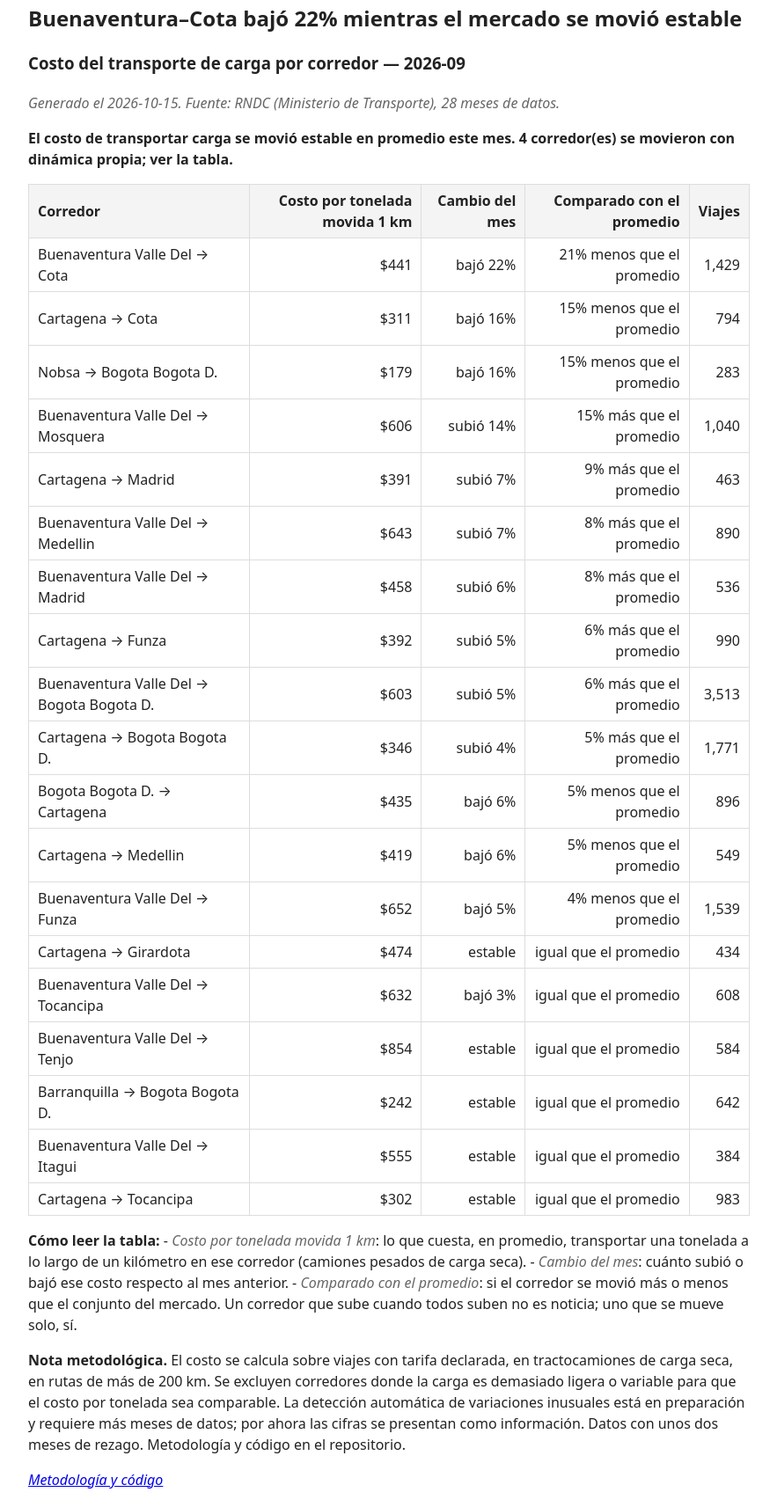
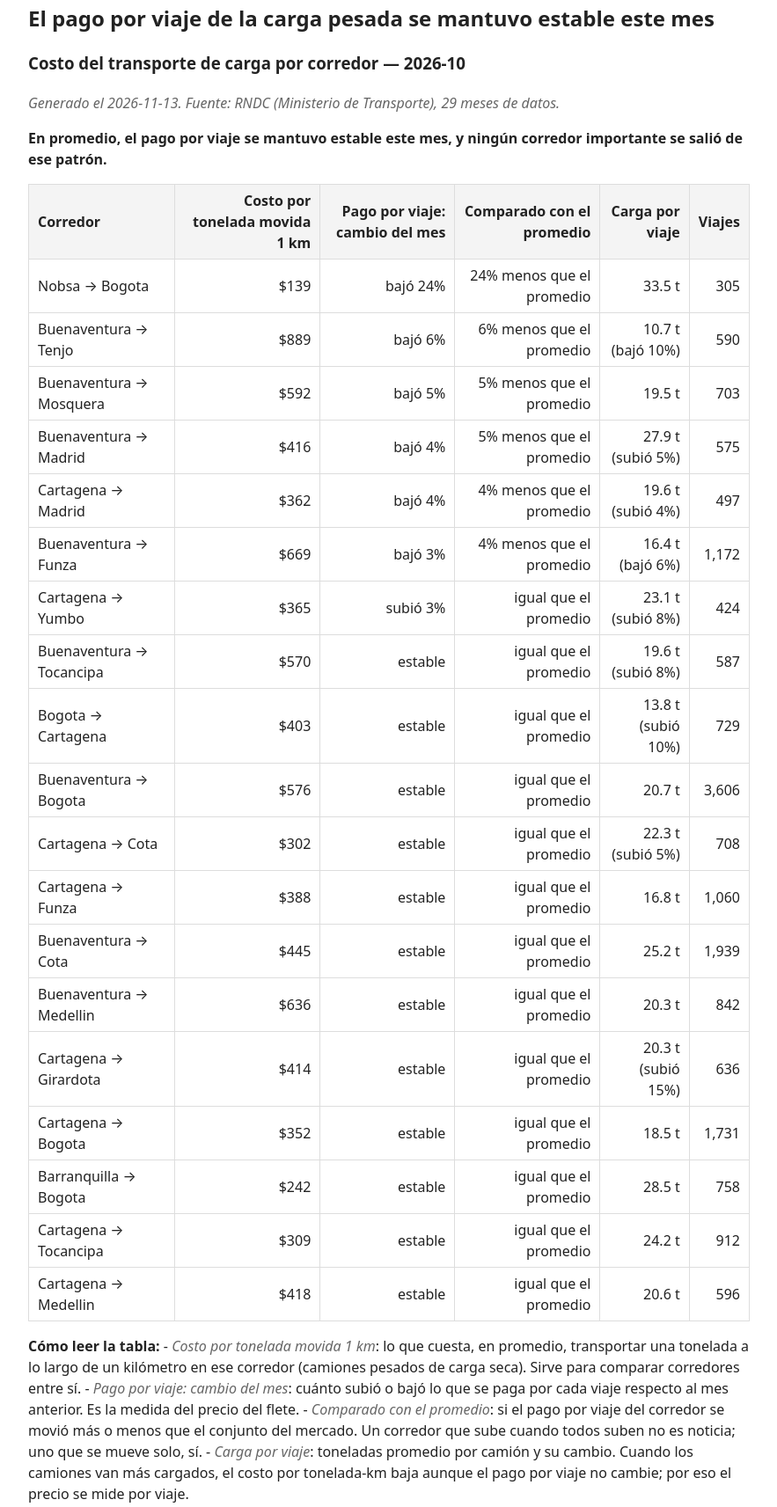
Before and after one commit to carlos-osorio/monitor-fletes, a plain HTML site: page index.html in a window 1280 px wide. Shown: the part 29-1742 px from the top of the page at 88% size, without its empty margins (198-1081 px from the left). Drawn offline with Linux system fonts and the light colour scheme.

Commit message:
Boletines agosto y octubre 2026 (pago por viaje)

```diff
--- a/index.html
+++ b/index.html
@@ -16,161 +16,182 @@
 </style>
 </head>
 <body>
-<h1>Buenaventura–Cota bajó 22% mientras el mercado se movió estable</h1>
-<h3>Costo del transporte de carga por corredor — 2026-09</h3>
-<p><em>Generado el 2026-10-15. Fuente: RNDC (Ministerio de Transporte), 28 meses de datos.</em></p>
-<p><strong>El costo de transportar carga se movió estable en promedio este mes. 4 corredor(es) se movieron con dinámica propia; ver la tabla.</strong></p>
+<h1>El pago por viaje de la carga pesada se mantuvo estable este mes</h1>
+<h3>Costo del transporte de carga por corredor — 2026-10</h3>
+<p><em>Generado el 2026-11-13. Fuente: RNDC (Ministerio de Transporte), 29 meses de datos.</em></p>
+<p><strong>En promedio, el pago por viaje se mantuvo estable este mes, y ningún corredor importante se salió de ese patrón.</strong></p>
 <table>
 <thead>
 <tr>
 <th>Corredor</th>
 <th style="text-align: right;">Costo por tonelada movida 1 km</th>
-<th style="text-align: right;">Cambio del mes</th>
+<th style="text-align: right;">Pago por viaje: cambio del mes</th>
 <th style="text-align: right;">Comparado con el promedio</th>
+<th style="text-align: right;">Carga por viaje</th>
 <th style="text-align: right;">Viajes</th>
 </tr>
 </thead>
 <tbody>
 <tr>
-<td>Buenaventura Valle Del → Cota</td>
-<td style="text-align: right;">$441</td>
-<td style="text-align: right;">bajó 22%</td>
-<td style="text-align: right;">21% menos que el promedio</td>
-<td style="text-align: right;">1,429</td>
+<td>Nobsa → Bogota</td>
+<td style="text-align: right;">$139</td>
+<td style="text-align: right;">bajó 24%</td>
+<td style="text-align: right;">24% menos que el promedio</td>
+<td style="text-align: right;">33.5 t</td>
+<td style="text-align: right;">305</td>
+</tr>
+<tr>
+<td>Buenaventura → Tenjo</td>
+<td style="text-align: right;">$889</td>
+<td style="text-align: right;">bajó 6%</td>
+<td style="text-align: right;">6% menos que el promedio</td>
+<td style="text-align: right;">10.7 t (bajó 10%)</td>
+<td style="text-align: right;">590</td>
+</tr>
+<tr>
+<td>Buenaventura → Mosquera</td>
+<td style="text-align: right;">$592</td>
+<td style="text-align: right;">bajó 5%</td>
+<td style="text-align: right;">5% menos que el promedio</td>
+<td style="text-align: right;">19.5 t</td>
+<td style="text-align: right;">703</td>
+</tr>
+<tr>
+<td>Buenaventura → Madrid</td>
+<td style="text-align: right;">$416</td>
+<td style="text-align: right;">bajó 4%</td>
+<td style="text-align: right;">5% menos que el promedio</td>
+<td style="text-align: right;">27.9 t (subió 5%)</td>
+<td style="text-align: right;">575</td>
+</tr>
+<tr>
+<td>Cartagena → Madrid</td>
+<td style="text-align: right;">$362</td>
+<td style="text-align: right;">bajó 4%</td>
+<td style="text-align: right;">4% menos que el promedio</td>
+<td style="text-align: right;">19.6 t (subió 4%)</td>
+<td style="text-align: right;">497</td>
+</tr>
+<tr>
+<td>Buenaventura → Funza</td>
+<td style="text-align: right;">$669</td>
+<td style="text-align: right;">bajó 3%</td>
+<td style="text-align: right;">4% menos que el promedio</td>
+<td style="text-align: right;">16.4 t (bajó 6%)</td>
+<td style="text-align: right;">1,172</td>
+</tr>
+<tr>
+<td>Cartagena → Yumbo</td>
+<td style="text-align: right;">$365</td>
+<td style="text-align: right;">subió 3%</td>
+<td style="text-align: right;">igual que el promedio</td>
+<td style="text-align: right;">23.1 t (subió 8%)</td>
+<td style="text-align: right;">424</td>
+</tr>
+<tr>
+<td>Buenaventura → Tocancipa</td>
+<td style="text-align: right;">$570</td>
+<td style="text-align: right;">estable</td>
+<td style="text-align: right;">igual que el promedio</td>
+<td style="text-align: right;">19.6 t (subió 8%)</td>
+<td style="text-align: right;">587</td>
+</tr>
+<tr>
+<td>Bogota → Cartagena</td>
+<td style="text-align: right;">$403</td>
+<td style="text-align: right;">estable</td>
+<td style="text-align: right;">igual que el promedio</td>
+<td style="text-align: right;">13.8 t (subió 10%)</td>
+<td style="text-align: right;">729</td>
+</tr>
+<tr>
+<td>Buenaventura → Bogota</td>
+<td style="text-align: right;">$576</td>
+<td style="text-align: right;">estable</td>
+<td style="text-align: right;">igual que el promedio</td>
+<td style="text-align: right;">20.7 t</td>
+<td style="text-align: right;">3,606</td>
 </tr>
 <tr>
 <td>Cartagena → Cota</td>
-<td style="text-align: right;">$311</td>
-<td style="text-align: right;">bajó 16%</td>
-<td style="text-align: right;">15% menos que el promedio</td>
-<td style="text-align: right;">794</td>
-</tr>
-<tr>
-<td>Nobsa → Bogota Bogota D.</td>
-<td style="text-align: right;">$179</td>
-<td style="text-align: right;">bajó 16%</td>
-<td style="text-align: right;">15% menos que el promedio</td>
-<td style="text-align: right;">283</td>
-</tr>
-<tr>
-<td>Buenaventura Valle Del → Mosquera</td>
-<td style="text-align: right;">$606</td>
-<td style="text-align: right;">subió 14%</td>
-<td style="text-align: right;">15% más que el promedio</td>
-<td style="text-align: right;">1,040</td>
-</tr>
-<tr>
-<td>Cartagena → Madrid</td>
-<td style="text-align: right;">$391</td>
-<td style="text-align: right;">subió 7%</td>
-<td style="text-align: right;">9% más que el promedio</td>
-<td style="text-align: right;">463</td>
-</tr>
-<tr>
-<td>Buenaventura Valle Del → Medellin</td>
-<td style="text-align: right;">$643</td>
-<td style="text-align: right;">subió 7%</td>
-<td style="text-align: right;">8% más que el promedio</td>
-<td style="text-align: right;">890</td>
-</tr>
-<tr>
-<td>Buenaventura Valle Del → Madrid</td>
-<td style="text-align: right;">$458</td>
-<td style="text-align: right;">subió 6%</td>
-<td style="text-align: right;">8% más que el promedio</td>
-<td style="text-align: right;">536</td>
+<td style="text-align: right;">$302</td>
+<td style="text-align: right;">estable</td>
+<td style="text-align: right;">igual que el promedio</td>
+<td style="text-align: right;">22.3 t (subió 5%)</td>
+<td style="text-align: right;">708</td>
 </tr>
 <tr>
 <td>Cartagena → Funza</td>
-<td style="text-align: right;">$392</td>
-<td style="text-align: right;">subió 5%</td>
-<td style="text-align: right;">6% más que el promedio</td>
-<td style="text-align: right;">990</td>
+<td style="text-align: right;">$388</td>
+<td style="text-align: right;">estable</td>
+<td style="text-align: right;">igual que el promedio</td>
+<td style="text-align: right;">16.8 t</td>
+<td style="text-align: right;">1,060</td>
 </tr>
 <tr>
-<td>Buenaventura Valle Del → Bogota Bogota D.</td>
-<td style="text-align: right;">$603</td>
-<td style="text-align: right;">subió 5%</td>
-<td style="text-align: right;">6% más que el promedio</td>
-<td style="text-align: right;">3,513</td>
+<td>Buenaventura → Cota</td>
+<td style="text-align: right;">$445</td>
+<td style="text-align: right;">estable</td>
+<td style="text-align: right;">igual que el promedio</td>
+<td style="text-align: right;">25.2 t</td>
+<td style="text-align: right;">1,939</td>
 </tr>
 <tr>
-<td>Cartagena → Bogota Bogota D.</td>
-<td style="text-align: right;">$346</td>
-<td style="text-align: right;">subió 4%</td>
-<td style="text-align: right;">5% más que el promedio</td>
-<td style="text-align: right;">1,771</td>
+<td>Buenaventura → Medellin</td>
+<td style="text-align: right;">$636</td>
+<td style="text-align: right;">estable</td>
+<td style="text-align: right;">igual que el promedio</td>
+<td style="text-align: right;">20.3 t</td>
+<td style="text-align: right;">842</td>
 </tr>
 <tr>
-<td>Bogota Bogota D. → Cartagena</td>
-<td style="text-align: right;">$435</td>
-<td style="text-align: right;">bajó 6%</td>
-<td style="text-align: right;">5% menos que el promedio</td>
-<td style="text-align: right;">896</td>
+<td>Cartagena → Girardota</td>
+<td style="text-align: right;">$414</td>
+<td style="text-align: right;">estable</td>
+<td style="text-align: right;">igual que el promedio</td>
+<td style="text-align: right;">20.3 t (subió 15%)</td>
+<td style="text-align: right;">636</td>
+</tr>
+<tr>
+<td>Cartagena → Bogota</td>
+<td style="text-align: right;">$352</td>
+<td style="text-align: right;">estable</td>
+<td style="text-align: right;">igual que el promedio</td>
+<td style="text-align: right;">18.5 t</td>
+<td style="text-align: right;">1,731</td>
+</tr>
+<tr>
+<td>Barranquilla → Bogota</td>
+<td style="text-align: right;">$242</td>
+<td style="text-align: right;">estable</td>
+<td style="text-align: right;">igual que el promedio</td>
+<td style="text-align: right;">28.5 t</td>
+<td style="text-align: right;">758</td>
+</tr>
+<tr>
+<td>Cartagena → Tocancipa</td>
+<td style="text-align: right;">$309</td>
+<td style="text-align: right;">estable</td>
+<td style="text-align: right;">igual que el promedio</td>
+<td style="text-align: right;">24.2 t</td>
+<td style="text-align: right;">912</td>
 </tr>
 <tr>
 <td>Cartagena → Medellin</td>
-<td style="text-align: right;">$419</td>
-<td style="text-align: right;">bajó 6%</td>
-<td style="text-align: right;">5% menos que el promedio</td>
-<td style="text-align: right;">549</td>
-</tr>
-<tr>
-<td>Buenaventura Valle Del → Funza</td>
-<td style="text-align: right;">$652</td>
-<td style="text-align: right;">bajó 5%</td>
-<td style="text-align: right;">4% menos que el promedio</td>
-<td style="text-align: right;">1,539</td>
-</tr>
-<tr>
-<td>Cartagena → Girardota</td>
-<td style="text-align: right;">$474</td>
+<td style="text-align: right;">$418</td>
 <td style="text-align: right;">estable</td>
 <td style="text-align: right;">igual que el promedio</td>
-<td style="text-align: right;">434</td>
-</tr>
-<tr>
-<td>Buenaventura Valle Del → Tocancipa</td>
-<td style="text-align: right;">$632</td>
-<td style="text-align: right;">bajó 3%</td>
-<td style="text-align: right;">igual que el promedio</td>
-<td style="text-align: right;">608</td>
-</tr>
-<tr>
-<td>Buenaventura Valle Del → Tenjo</td>
-<td style="text-align: right;">$854</td>
-<td style="text-align: right;">estable</td>
-<td style="text-align: right;">igual que el promedio</td>
-<td style="text-align: right;">584</td>
-</tr>
-<tr>
-<td>Barranquilla → Bogota Bogota D.</td>
-<td style="text-align: right;">$242</td>
-<td style="text-align: right;">estable</td>
-<td style="text-align: right;">igual que el promedio</td>
-<td style="text-align: right;">642</td>
-</tr>
-<tr>
-<td>Buenaventura Valle Del → Itagui</td>
-<td style="text-align: right;">$555</td>
-<td style="text-align: right;">estable</td>
-<td style="text-align: right;">igual que el promedio</td>
-<td style="text-align: right;">384</td>
-</tr>
-<tr>
-<td>Cartagena → Tocancipa</td>
-<td style="text-align: right;">$302</td>
-<td style="text-align: right;">estable</td>
-<td style="text-align: right;">igual que el promedio</td>
-<td style="text-align: right;">983</td>
+<td style="text-align: right;">20.6 t</td>
+<td style="text-align: right;">596</td>
 </tr>
 </tbody>
 </table>
 <p><strong>Cómo leer la tabla:</strong>
-- <em>Costo por tonelada movida 1 km</em>: lo que cuesta, en promedio, transportar una tonelada a lo largo de un kilómetro en ese corredor (camiones pesados de carga seca).
-- <em>Cambio del mes</em>: cuánto subió o bajó ese costo respecto al mes anterior.
-- <em>Comparado con el promedio</em>: si el corredor se movió más o menos que el conjunto del mercado. Un corredor que sube cuando todos suben no es noticia; uno que se mueve solo, sí.</p>
-<p><strong>Nota metodológica.</strong> El costo se calcula sobre viajes con tarifa declarada, en tractocamiones de carga seca, en rutas de más de 200 km. Se excluyen corredores donde la carga es demasiado ligera o variable para que el costo por tonelada sea comparable. La detección automática de variaciones inusuales está en preparación y requiere más meses de datos; por ahora las cifras se presentan como información. Datos con unos dos meses de rezago. Metodología y código en el repositorio.</p>
+- <em>Costo por tonelada movida 1 km</em>: lo que cuesta, en promedio, transportar una tonelada a lo largo de un kilómetro en ese corredor (camiones pesados de carga seca). Sirve para comparar corredores entre sí.
+- <em>Pago por viaje: cambio del mes</em>: cuánto subió o bajó lo que se paga por cada viaje respecto al mes anterior. Es la medida del precio del flete.
+- <em>Comparado con el promedio</em>: si el pago por viaje del corredor se movió más o menos que el conjunto del mercado. Un corredor que sube cuando todos suben no es noticia; uno que se mueve solo, sí.
+- <em>Carga por viaje</em>: toneladas promedio por camión y su cambio. Cuando los camiones van más cargados, el costo por tonelada-km baja aunque el pago por viaje no cambie; por eso el precio se mide por viaje.</p>
+<p><strong>Nota metodológica.</strong> El costo se calcula sobre viajes con tarifa declarada, en tractocamiones de carga seca, en rutas de más de 200 km. Se excluyen corredores donde la carga es demasiado ligera o el pago es demasiado variable para ser comparable. Desde noviembre de 2026 el movimiento de cada corredor se mide sobre el pago por viaje y no sobre el costo por tonelada-km, que mezclaba cambios de precio con cambios en la carga de los camiones. La detección automática de variaciones inusuales está en preparación y requiere más meses de datos; por ahora las cifras se presentan como información. Datos con unos dos meses de rezago. Metodología y código en el repositorio.</p>
 <p><em><a href="https://github.com/carlos-osorio/monitor-fletes">Metodología y código</a></em></p>
 </body>
 </html>
```
Also changed, not shown: 3 other files.
